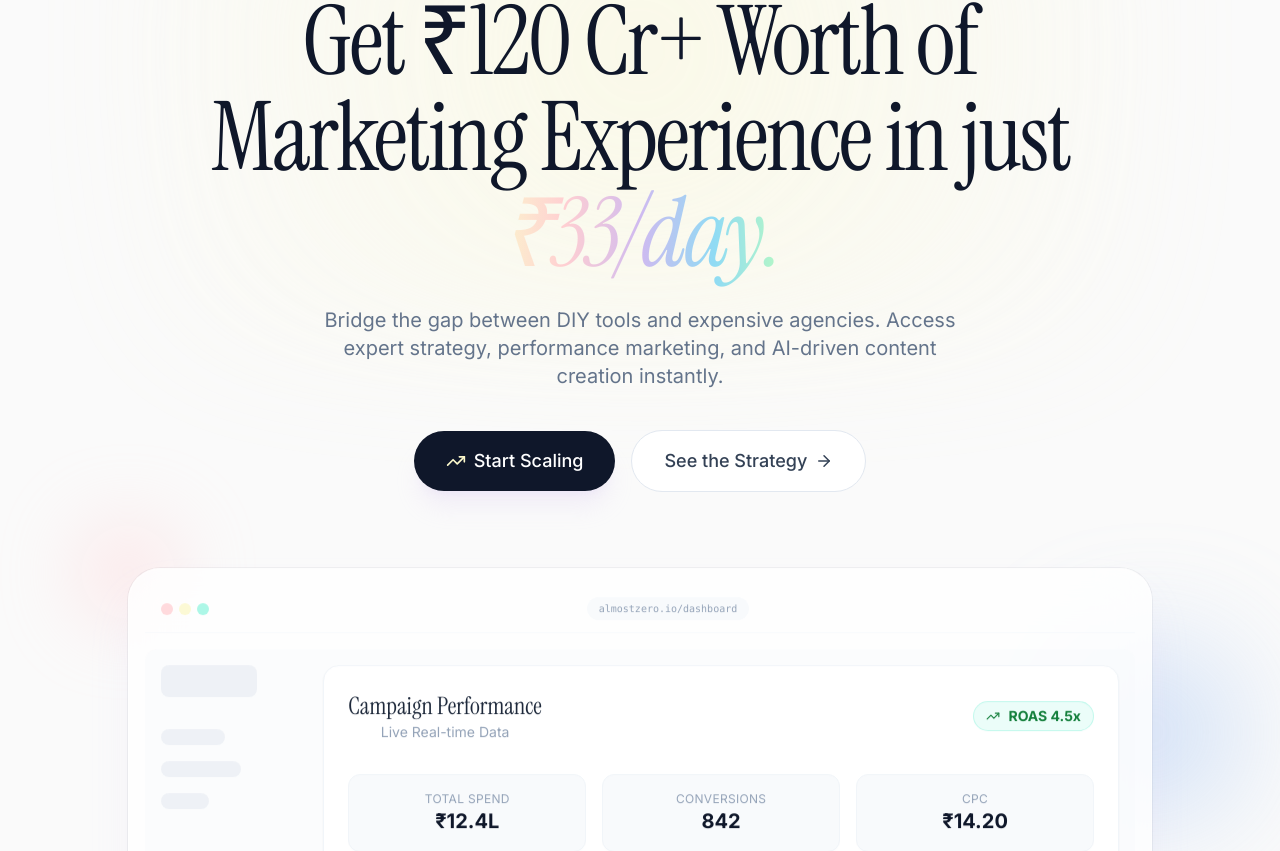
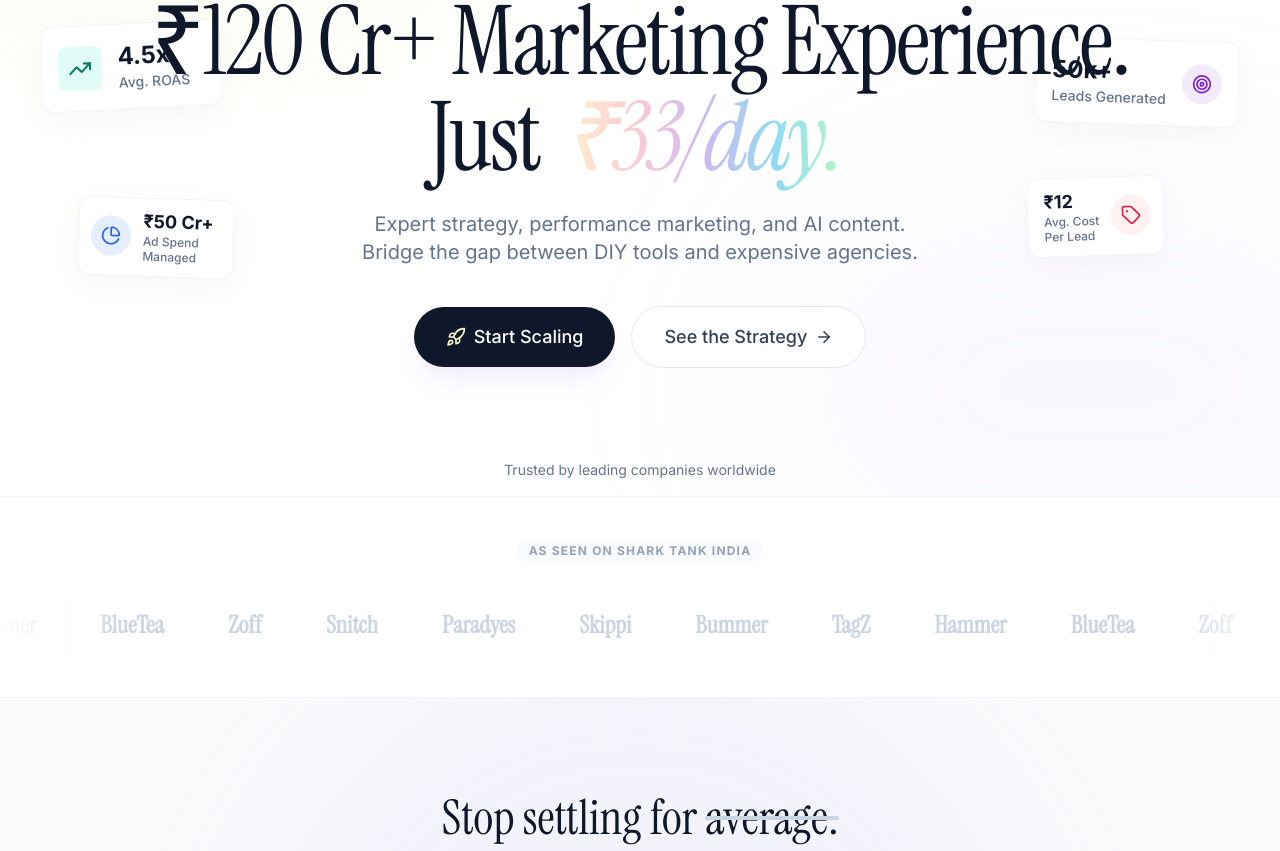
Before and after one commit to solicatehq/almostone, a React (Vite) app: page / in a window 1280 px wide. Shown: the part 249-1100 px from the top of the page. Built offline with nearby package versions, Linux system fonts and the light colour scheme.

Commit message:
refactor: update Hero component with new background, badge, and icon imports

```diff
--- a/components/landing/Hero.tsx
+++ b/components/landing/Hero.tsx
@@ -1,15 +1,19 @@
 import React from 'react';
-import { ArrowRight, TrendingUp, BarChart3 } from 'lucide-react';
+import { ArrowRight, TrendingUp, Target, PieChart, Tag, Rocket } from 'lucide-react';
 import { AnimateInView } from '../ui/AnimateInView';
 
 export const Hero: React.FC = () => {
   return (
-    <section className="relative pt-32 pb-20 md:pt-48 md:pb-32 px-4 overflow-hidden">
-        {/* Background Glows */}
-      <div className="absolute top-0 left-1/2 -translate-x-1/2 w-[1000px] h-[600px] bg-soft-glow -z-10 pointer-events-none opacity-80 blur-3xl" />
+    <section className="relative pt-32 pb-20 md:pt-48 md:pb-32 px-4 overflow-hidden bg-white">
+      {/* Background Gradients/Glows */}
+      <div className="absolute top-0 left-0 w-full h-full overflow-hidden pointer-events-none">
+        <div className="absolute top-[-10%] left-[-10%] w-[50%] h-[50%] bg-pastel-lemon/20 rounded-full blur-[100px]" />
+        <div className="absolute bottom-[-10%] right-[-10%] w-[50%] h-[50%] bg-pastel-mauve/10 rounded-full blur-[100px]" />
+      </div>
 
-      <div className="max-w-6xl mx-auto flex flex-col items-center text-center z-10">
+      <div className="max-w-7xl mx-auto flex flex-col items-center text-center z-10 relative">
 
+        {/* Top Pill Badge */}
         <AnimateInView delay={0.1}>
           <div className="inline-flex items-center gap-2 bg-white/60 border border-pastel-mauve/30 px-3 py-1 rounded-full text-xs font-semibold text-slate-600 mb-6 shadow-sm">
             <span className="flex h-2 w-2 rounded-full bg-pastel-mint"></span>
@@ -17,103 +21,95 @@ export const Hero: React.FC = () => {
           </div>
         </AnimateInView>
 
-        <AnimateInView delay={0.2}>
+        {/* Headline - Trimmed & Punched Up */}
+        <AnimateInView delay={0.2} className="relative z-20">
           <h1 className="text-5xl md:text-7xl lg:text-8xl font-serif text-slate-900 leading-[1.1] mb-6 tracking-tight">
-            Get ₹120 Cr+ Worth of <br />
-            Marketing Experience in just <span className="bg-clip-text text-transparent bg-rainbow-gradient italic px-2">₹33/day.</span>
+            ₹120 Cr+ Marketing Experience. <br />
+            Just <span className="bg-clip-text text-transparent bg-rainbow-gradient italic px-2">₹33/day.</span>
           </h1>
         </AnimateInView>
 
-        <AnimateInView delay={0.3}>
-          <p className="text-lg md:text-xl text-slate-500 max-w-2xl mx-auto mb-10 leading-relaxed">
-            Bridge the gap between DIY tools and expensive agencies. Access expert strategy, performance marketing, and AI-driven content creation instantly.
+        {/* Description - Trimmed for impact */}
+        <AnimateInView delay={0.3} className="relative z-20">
+          <p className="text-lg md:text-xl text-slate-500 max-w-2xl mx-auto mb-10 leading-relaxed font-normal">
+            Expert strategy, performance marketing, and AI content. <br className="hidden md:block" />
+            Bridge the gap between DIY tools and expensive agencies.
           </p>
         </AnimateInView>
 
-        <AnimateInView delay={0.4} className="flex flex-col sm:flex-row items-center gap-4 w-full justify-center">
+        {/* Buttons */}
+        <AnimateInView delay={0.4} className="flex flex-col sm:flex-row items-center gap-4 w-full justify-center relative z-20">
           <button className="relative overflow-hidden w-full sm:w-auto flex items-center justify-center gap-2 bg-slate-900 text-white px-8 py-4 rounded-full text-lg font-medium hover:scale-105 transition-all shadow-xl shadow-pastel-mauve/20 group">
             <div className="absolute inset-0 bg-gradient-to-r from-pastel-mauve/20 to-pastel-frosted/20 opacity-0 group-hover:opacity-100 transition-opacity duration-300"></div>
-            <TrendingUp size={20} className="relative z-10 text-pastel-lemon group-hover:rotate-12 group-hover:scale-110 transition-transform" />
+            <Rocket size={20} className="relative z-10 text-pastel-lemon group-hover:rotate-12 group-hover:scale-110 transition-transform" />
             <span className="relative z-10">Start Scaling</span>
           </button>
+
           <button className="group w-full sm:w-auto flex items-center justify-center gap-2 bg-white border border-slate-200 text-slate-700 px-8 py-4 rounded-full text-lg font-medium hover:bg-slate-50 hover:border-slate-300 hover:text-slate-900 transition-all">
             See the Strategy
             <ArrowRight size={18} className="group-hover:translate-x-1 transition-transform" />
           </button>
         </AnimateInView>
 
-        {/* Ad Performance Visual */}
-        <AnimateInView delay={0.6} className="mt-20 w-full max-w-5xl relative">
-            {/* Decorative Elements */}
-            <div className="absolute -top-12 -left-12 w-24 h-24 bg-pastel-rose rounded-full opacity-60 blur-2xl animate-pulse"></div>
-            <div className="absolute top-20 -right-20 w-40 h-40 bg-pastel-ice rounded-full opacity-60 blur-3xl"></div>
+        {/* Floating Cards - Marketing Specific Stats */}
 
-            <div className="animate-float relative bg-white/80 backdrop-blur-xl border border-white/60 rounded-[2rem] shadow-2xl shadow-pastel-mauve/20 p-2 md:p-4 ring-1 ring-slate-900/5">
-                {/* Simulated Browser Header */}
-                <div className="flex items-center gap-2 px-4 py-3 border-b border-slate-100/50 mb-4">
-                    <div className="flex gap-1.5">
-                        <div className="w-3 h-3 rounded-full bg-pastel-rose/80"></div>
-                        <div className="w-3 h-3 rounded-full bg-pastel-lemon/80"></div>
-                        <div className="w-3 h-3 rounded-full bg-pastel-mint/80"></div>
+        {/* Top Left: ROAS */}
+        <div className="hidden xl:block absolute top-20 left-[2%] 2xl:left-[8%] animate-float" style={{ animationDelay: '0s' }}>
+          <div className="bg-white p-4 rounded-xl shadow-[0_8px_30px_rgb(0,0,0,0.04)] border border-slate-100 flex items-center gap-4 min-w-[180px] transform rotate-[-3deg]">
+            <div className="p-2.5 bg-pastel-mint/30 rounded-lg text-emerald-700">
+              <TrendingUp size={24} />
             </div>
-                    <div className="mx-auto text-[10px] text-slate-400 font-mono bg-slate-50 px-3 py-1 rounded-full">almostzero.io/dashboard</div>
+            <div className="text-left">
+              <p className="text-2xl font-bold text-slate-900">4.5x</p>
+              <p className="text-sm text-slate-500 font-medium">Avg. ROAS</p>
             </div>
-
-                {/* Dashboard Content */}
-                <div className="grid grid-cols-12 gap-4 h-[400px] md:h-[500px] overflow-hidden rounded-xl bg-slate-50/50 p-4">
-                     {/* Sidebar */}
-                     <div className="hidden md:flex col-span-2 flex-col gap-4">
-                        <div className="h-8 w-24 bg-slate-200/50 rounded-lg"></div>
-                        <div className="h-4 w-16 bg-slate-200/50 rounded-lg mt-4"></div>
-                        <div className="h-4 w-20 bg-slate-200/50 rounded-lg"></div>
-                        <div className="h-4 w-12 bg-slate-200/50 rounded-lg"></div>
-                        <div className="mt-auto h-12 w-12 bg-pastel-ice/30 rounded-full self-center"></div>
-                     </div>
-
-                     {/* Main Area */}
-                     <div className="col-span-12 md:col-span-10 bg-white rounded-2xl shadow-sm border border-slate-100 p-6 flex flex-col">
-                        <div className="flex justify-between items-center mb-8">
-                             <div>
-                                <h3 className="font-serif text-2xl text-slate-800">Campaign Performance</h3>
-                                <p className="text-sm text-slate-400">Live Real-time Data</p>
-                             </div>
-                             <div className="flex items-center gap-2 bg-pastel-mint/20 text-green-700 px-3 py-1 rounded-full text-sm font-bold border border-pastel-mint/50">
-                                <TrendingUp size={14} />
-                                ROAS 4.5x
           </div>
         </div>
 
-                        {/* Stats Cards */}
-                        <div className="grid grid-cols-3 gap-4 mb-8">
-                            <div className="bg-slate-50 p-4 rounded-xl border border-slate-100">
-                                <p className="text-xs text-slate-400 uppercase tracking-wide">Total Spend</p>
-                                <p className="text-xl font-bold text-slate-900">₹12.4L</p>
+        {/* Top Right: Leads Generated */}
+        <div className="hidden xl:block absolute top-24 right-[2%] 2xl:right-[8%] animate-float" style={{ animationDelay: '1.5s' }}>
+          <div className="bg-white p-4 rounded-xl shadow-[0_8px_30px_rgb(0,0,0,0.04)] border border-slate-100 flex items-center gap-4 min-w-[200px] transform rotate-[2deg]">
+            <div className="text-left">
+              <p className="text-2xl font-bold text-slate-900">50k+</p>
+              <p className="text-sm text-slate-500 font-medium">Leads Generated</p>
             </div>
-                            <div className="bg-slate-50 p-4 rounded-xl border border-slate-100">
-                                <p className="text-xs text-slate-400 uppercase tracking-wide">Conversions</p>
-                                <p className="text-xl font-bold text-slate-900">842</p>
+            <div className="w-10 h-10 rounded-full bg-pastel-mauve/30 flex items-center justify-center text-purple-700">
+              <Target size={20} />
             </div>
-                            <div className="bg-slate-50 p-4 rounded-xl border border-slate-100">
-                                <p className="text-xs text-slate-400 uppercase tracking-wide">CPC</p>
-                                <p className="text-xl font-bold text-slate-900">₹14.20</p>
           </div>
         </div>
 
-                        {/* Graph Visual Mock */}
-                        <div className="flex-1 bg-gradient-to-t from-slate-50 to-white rounded-xl relative border-b border-l border-slate-100 flex items-end px-4 pb-4 gap-2">
-                            {[40, 60, 45, 70, 50, 80, 65, 90, 75, 100].map((h, i) => (
-                                <div key={i} className="flex-1 bg-pastel-frosted rounded-t-sm opacity-80 hover:opacity-100 transition-opacity" style={{ height: `${h}%` }}></div>
-                            ))}
-                            {/* Line overlay */}
-                            <svg className="absolute inset-0 w-full h-full pointer-events-none overflow-visible" preserveAspectRatio="none">
-                                <path d="M0 100 Q 50 50, 100 0" stroke="url(#gradient)" strokeWidth="4" fill="none" className="opacity-0" />
-                            </svg>
+        {/* Middle Left: Ad Spend */}
+        <div className="hidden xl:block absolute top-[60%] left-[5%] 2xl:left-[12%] animate-float" style={{ animationDelay: '0.8s' }}>
+          <div className="bg-white p-3 rounded-xl shadow-[0_8px_30px_rgb(0,0,0,0.04)] border border-slate-100 flex items-center gap-3 transform rotate-2">
+            <div className="w-10 h-10 bg-pastel-ice/30 rounded-full flex items-center justify-center text-blue-600">
+              <PieChart size={20} />
+            </div>
+            <div className="text-left pr-2">
+              <p className="text-lg font-bold text-slate-900 leading-tight">₹50 Cr+</p>
+              <p className="text-xs text-slate-500 font-medium leading-tight">Ad Spend<br />Managed</p>
+            </div>
+          </div>
+        </div>
+
+        {/* Middle Right: CPA */}
+        <div className="hidden xl:block absolute top-[55%] right-[8%] 2xl:right-[15%] animate-float" style={{ animationDelay: '2.2s' }}>
+          <div className="bg-white p-3 rounded-xl shadow-[0_8px_30px_rgb(0,0,0,0.04)] border border-slate-100 flex items-center gap-3 transform -rotate-2">
+            <div className="text-left pl-1">
+              <p className="text-lg font-bold text-slate-900 leading-tight">₹12</p>
+              <p className="text-xs text-slate-500 font-medium leading-tight">Avg. Cost<br />Per Lead</p>
+            </div>
+            <div className="w-10 h-10 bg-pastel-rose/30 rounded-full flex items-center justify-center text-rose-600">
+              <Tag size={20} />
+            </div>
+          </div>
         </div>
 
       </div>
-                </div>
-            </div>
-        </AnimateInView>
+
+      {/* Bottom Trusted Text */}
+      <div className="absolute bottom-4 left-0 w-full text-center z-10">
+        <p className="text-slate-500 text-sm">Trusted by leading companies worldwide</p>
       </div>
     </section>
   );
```
Lines whose indentation alone changed are shown as unchanged.
